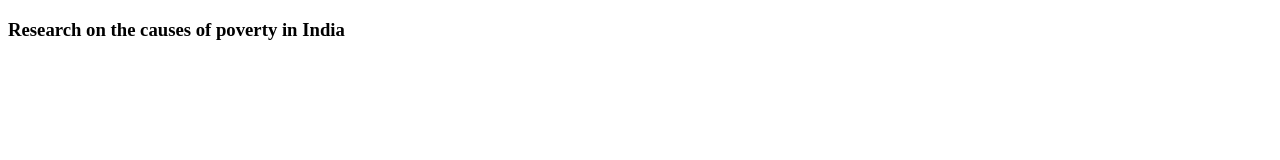
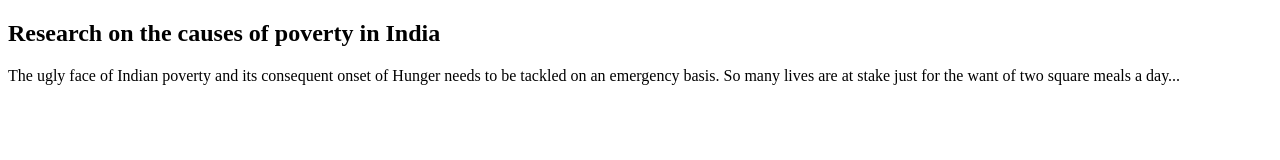
Before and after one commit to hungerindia/hungerindia.github.io, a plain HTML site: page index.html in a window 1280 px wide. Drawn offline with Linux system fonts and the light colour scheme.

Commit message:
Added a few snippets to index.html

```diff
--- a/index.html
+++ b/index.html
@@ -9,8 +9,12 @@
 
 <body>
 
+<h2>Research on the causes of poverty in India</h2>
+
 <p>
-  <h3>Research on the causes of poverty in India</h3>
+  The ugly face of Indian poverty and its consequent onset of Hunger needs
+  to be tackled on an emergency basis.
+  So many lives are at stake just for the want of two square meals a day...
 </p>
 
 </body>
```
